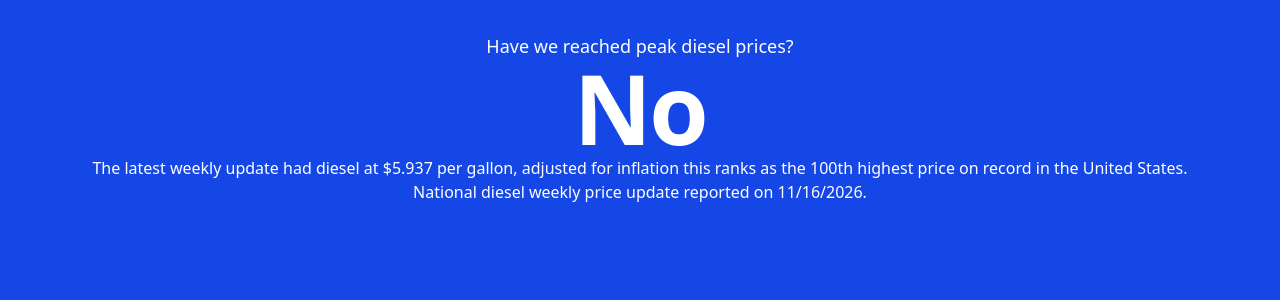
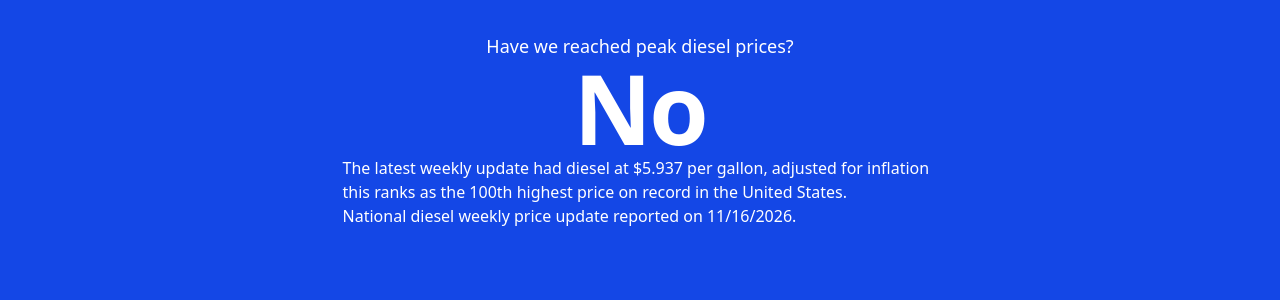
Before and after one commit to malelew/peak-diesel, a SvelteKit app in the folder peakdiesel-app/: page / in a window 1280 px wide. Shown: the top 300 px of the page. Built offline with nearby package versions, Linux system fonts and the light colour scheme.

Commit message:
improve p readability

```diff
--- a/peakdiesel-app/src/routes/+page.svelte
+++ b/peakdiesel-app/src/routes/+page.svelte
@@ -20,9 +20,11 @@
 		{isPeak ? 'Yes' : 'No'}
 	</h1>
 
-	<p>
-		The latest weekly update had diesel at ${latestPrice.Price} per gallon, adjusted for inflation this
-		ranks as the {formatRank(latestPrice.price_rank)} highest price on record in the United States.
-	</p>
-	<p>National diesel weekly price update reported on {latestDate}.</p>
+	<div class="mx-auto max-w-prose text-left">
+		<p>
+			The latest weekly update had diesel at ${latestPrice.Price} per gallon, adjusted for inflation this
+			ranks as the {formatRank(latestPrice.price_rank)} highest price on record in the United States.
+		</p>
+		<p>National diesel weekly price update reported on {latestDate}.</p>
+	</div>
 </main>
```
